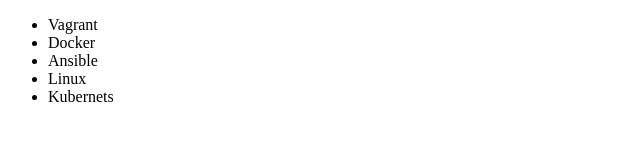
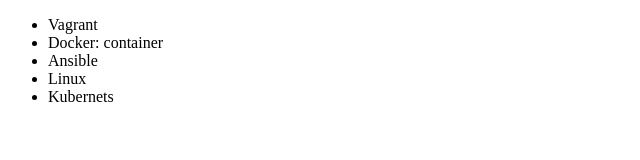
Before and after one commit to adriano-r/alura-git, a plain HTML site: page index.html in a window 1280 px wide. Shown: the full height of the page, 0-640 px from the left. Drawn offline with Linux system fonts and the light colour scheme.

Commit message:
curso docker

```diff
--- a/index.html
+++ b/index.html
@@ -7,7 +7,7 @@
 <body>
     <ul>
         <li>Vagrant</li>
-        <li>Docker</li>
+        <li>Docker: container</li>
         <li>Ansible</li>
         <li>Linux</li>
 	<li>Kubernets</li>
```
